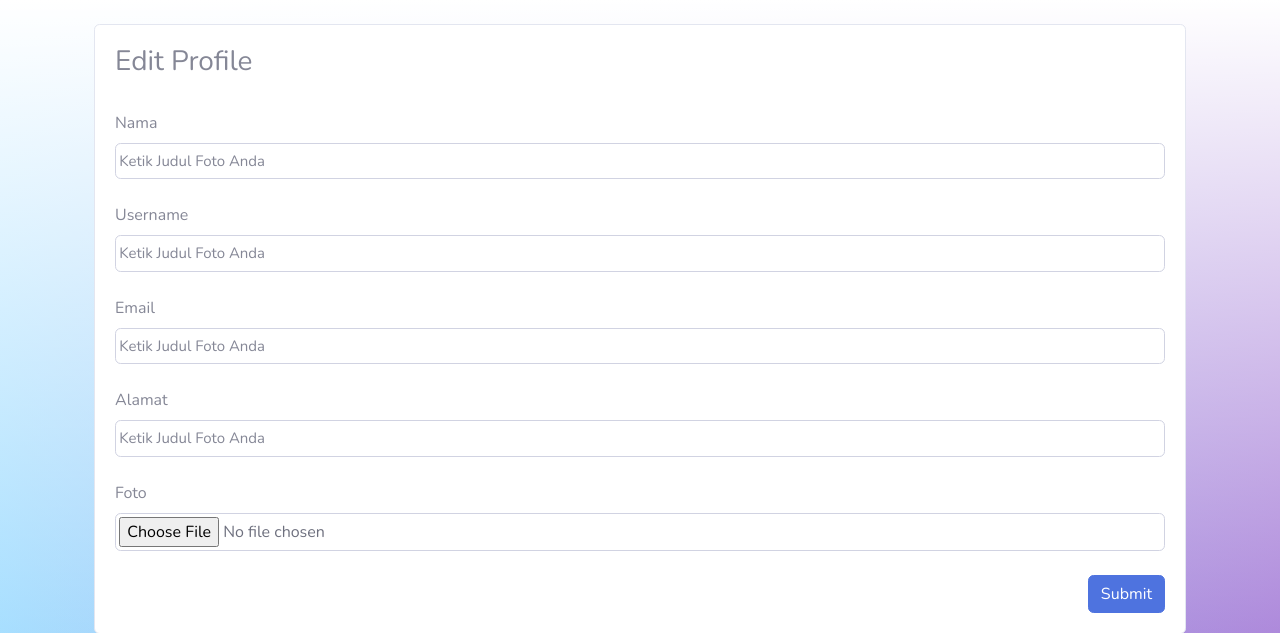
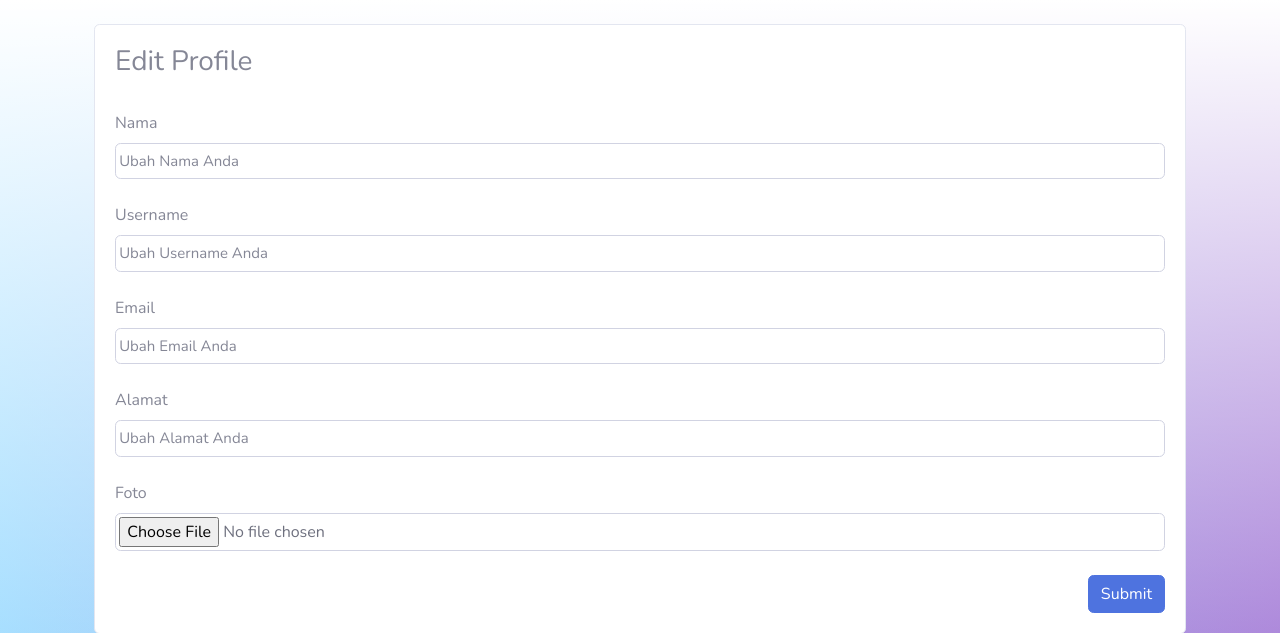
Before and after one commit to nashrilanam/sourcepicture, a CodeIgniter 4 app: template app/Views/user/editprofile.php in a window 1280 px wide. Shown: the top 633 px of the page. Run offline with PHP 8.4 and a stand-in for CodeIgniter, Linux system fonts and the light colour scheme; the template is opened without the code that fills it, so the values that code supplies are empty; some libraries are stand-ins or nearby versions.

Commit message:
Memperbaiki edit profile

```diff
--- a/app/Views/user/editprofile.php
+++ b/app/Views/user/editprofile.php
@@ -32,19 +32,19 @@
                             <br>
                             <div class="mb-4">
                                 <label for="exampleInputEmail1" class="form-label">Nama</label>
-                                <input autocomplete="off" type="text" name="nama" id="nama" class="form-control" placeholder="Ketik Judul Foto Anda" style="font-size: 15px">
+                                <input autocomplete="off" type="text" name="nama" id="nama" class="form-control" placeholder="Ubah Nama Anda" style="font-size: 15px">
                             </div>
                             <div class="mb-4">
                                 <label for="exampleInputEmail1" class="form-label">Username</label>
-                                <input autocomplete="off" type="text" name="username" id="username" class="form-control" placeholder="Ketik Judul Foto Anda" style="font-size: 15px">
+                                <input autocomplete="off" type="text" name="username" id="username" class="form-control" placeholder="Ubah Username Anda" style="font-size: 15px">
                             </div>
                             <div class="mb-4">
                                 <label for="exampleInputEmail1" class="form-label">Email</label>
-                                <input autocomplete="off" type="email" name="email" id="email" class="form-control" placeholder="Ketik Judul Foto Anda" style="font-size: 15px">
+                                <input autocomplete="off" type="email" name="email" id="email" class="form-control" placeholder="Ubah Email Anda" style="font-size: 15px">
                             </div>
                             <div class="mb-4">
                                 <label for="exampleInputEmail1" class="form-label">Alamat</label>
-                                <input autocomplete="off" type="text" name="alamat" id="alamat" class="form-control" placeholder="Ketik Judul Foto Anda" style="font-size: 15px">
+                                <input autocomplete="off" type="text" name="alamat" id="alamat" class="form-control" placeholder="Ubah Alamat Anda" style="font-size: 15px">
                             </div>
                             <div class="mb-4">
                                 <label for="exampleInputPassword1" class="form-label">Foto</label>
```
Also changed, not shown: public/foto_storage/1708778060_307b25b5b3fa71b03ff1.jpg (added), public/foto_storage/1708872266_5e19356dd6f77b08aa44.jpg (added).
